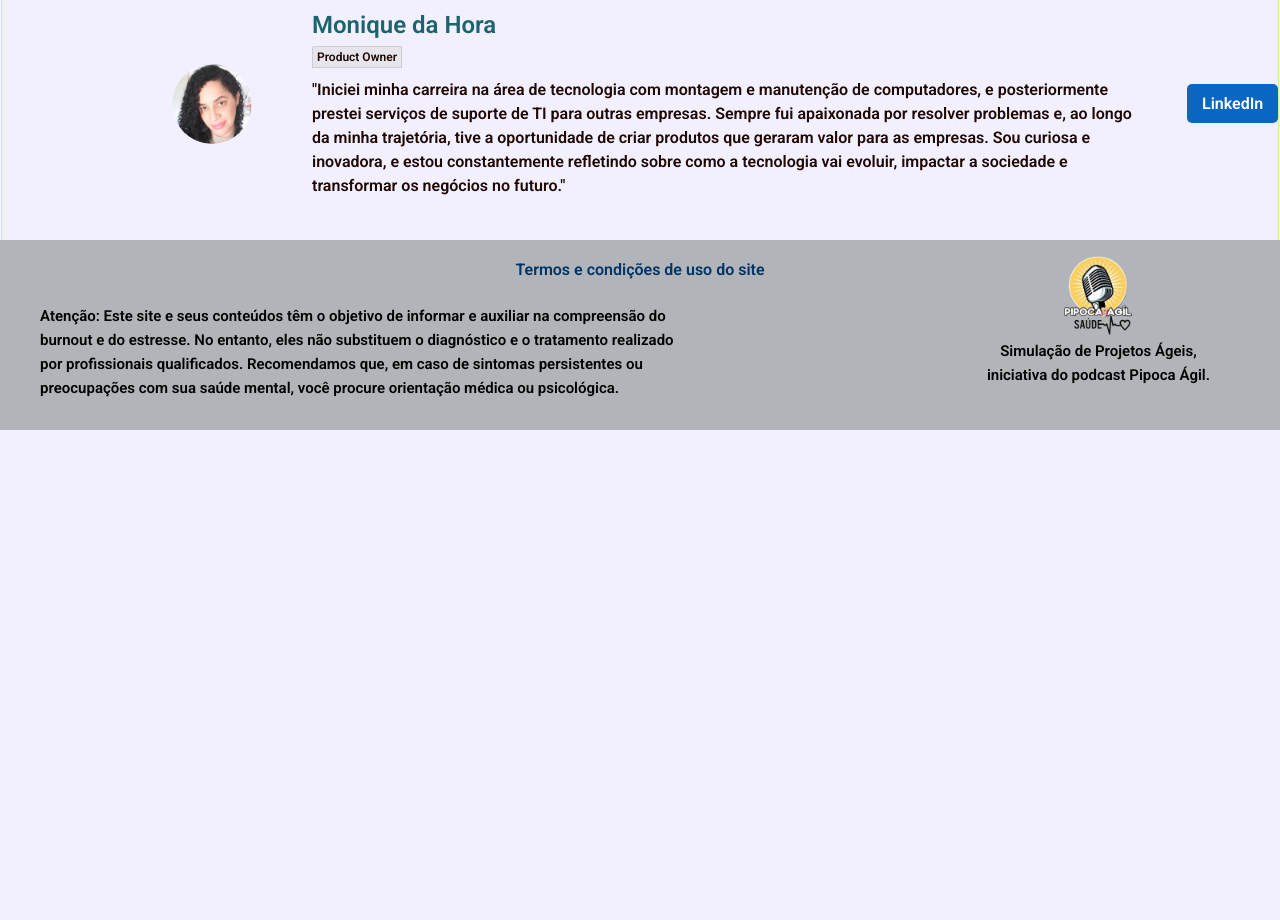
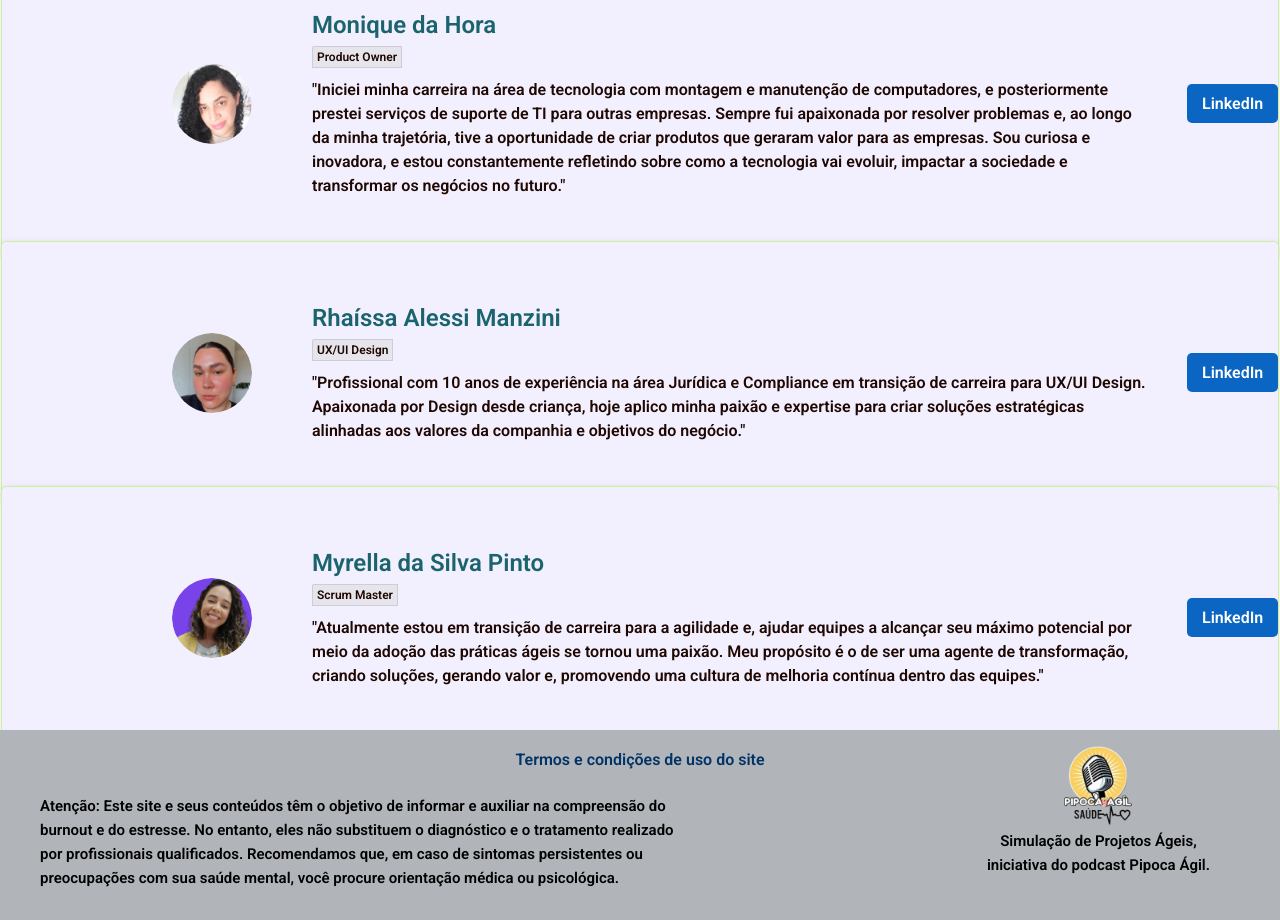
Before and after one commit to egmoraes14/Sintonize-1, a Django app: page /equipe/ in a window 1280 px wide. Shown: the part 2381-3301 px from the top of the page. Before the commit the page ends 2811 px from the top, so only its background shows below. Run offline with Django 5.2, Linux system fonts and the light colour scheme.

Commit message:
add rhaissa e myrella na pagina sobre nos

```diff
--- a/site_sintonize/templates/index.html
+++ b/site_sintonize/templates/index.html
@@ -71,6 +71,7 @@
 
     </section>
     <section class="consequencias-burnout">
+        <img src="{% static 'images/consequencia.png' %}" alt="Imagem Representativa" class="imagem-consequencias-lateral">
         <h2 class="titulo-consequencias">Consequências do Burnout</h2>
         <p>Descubra como o burnout pode impactar sua saúde e bem-estar.</p>
         <div class="container-consequencias">
--- a/site_sintonize/views.py
+++ b/site_sintonize/views.py
@@ -84,6 +84,19 @@ def equipe(request):
             'linkedin': 'https://www.linkedin.com/in/moniquedahora/',
             'imagem': 'images/monique.png',  # URL da imagem do membro
         },
-
+        {
+          'nome': 'Rhaíssa Alessi Manzini',
+            'cargo': 'UX/UI Design',
+            'descricao': '"Profissional com 10 anos de experiência na área Jurídica e Compliance em transição de carreira para UX/UI Design. Apaixonada por Design desde criança, hoje aplico minha paixão e expertise para criar soluções estratégicas alinhadas aos valores da companhia e objetivos do negócio."',
+            'linkedin': 'https://www.linkedin.com/in/rha%C3%ADssa-manzini/',
+            'imagem': 'images/rhaissa.png',  # URL da imagem do membro
+        },
+        {
+            'nome': 'Myrella da Silva Pinto',
+            'cargo': 'Scrum Master',
+            'descricao': '"Atualmente estou em transição de carreira para a agilidade e, ajudar equipes a alcançar seu máximo potencial por meio da adoção das práticas ágeis se tornou uma paixão. Meu propósito é o de ser uma agente de transformação, criando soluções, gerando valor e, promovendo uma cultura de melhoria contínua dentro das equipes."',
+            'linkedin': 'https://www.linkedin.com/in/mysilva/',
+            'imagem': 'images/myrella.png',  # URL da imagem do membro
+        },
     ]
     return render(request, 'equipe.html', {'membros': membros})
```
Also changed, not shown: site_sintonize/static/css/home.css (+20 -2 lines), site_sintonize/static/images/impactos.png (renamed from site_sintonize/static/images/impacto.png), site_sintonize/static/images/myrella.png (added), site_sintonize/static/images/rhaissa.png (added).
